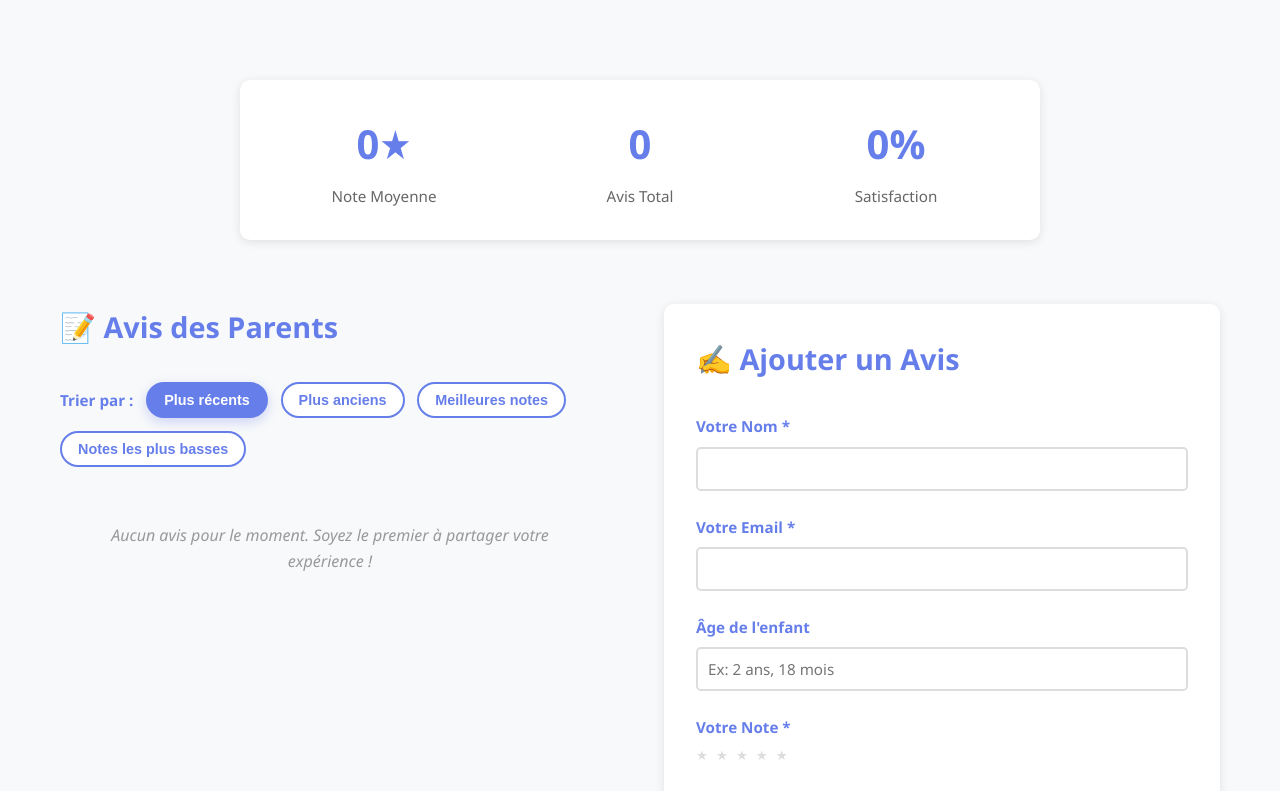
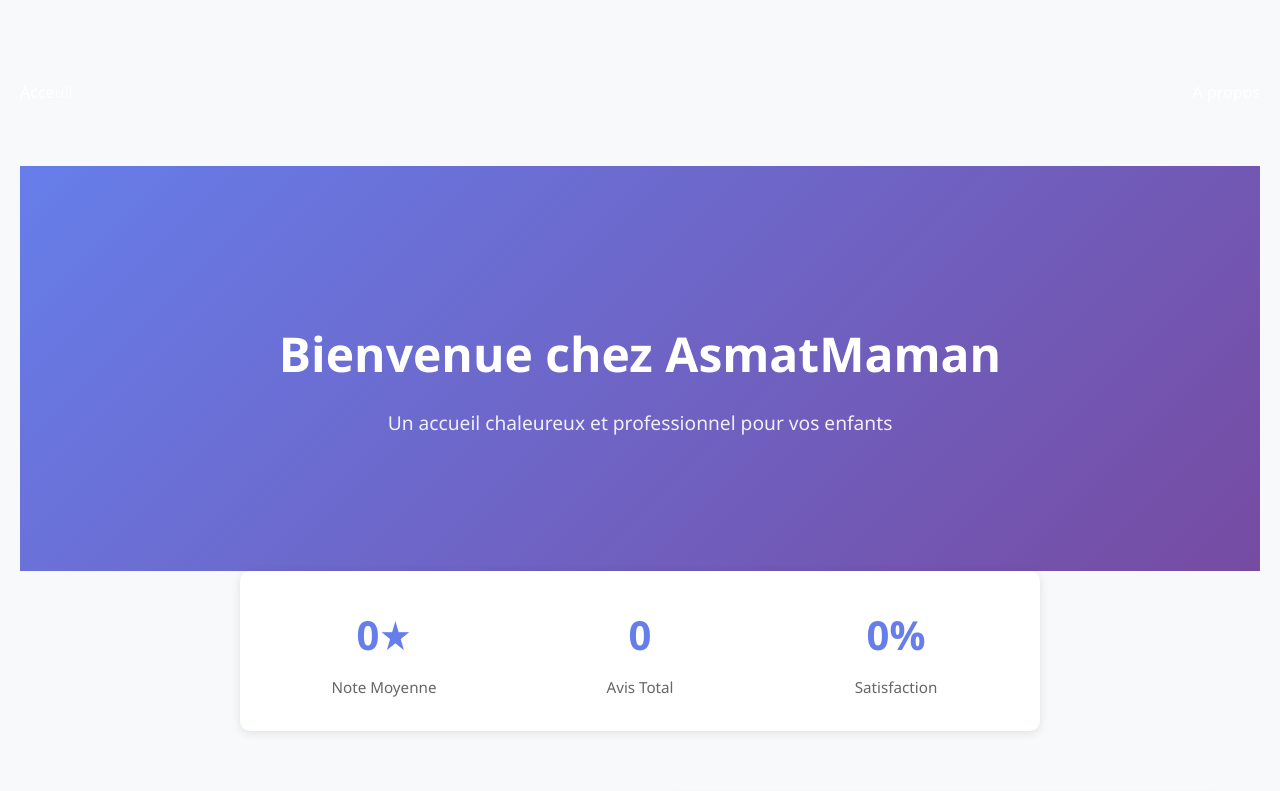
Before and after one commit to anesghazidev/AsmatNextApp, a Next.js app: page /avis in a window 1280 px wide. Shown: the top 791 px of the page. Built offline with nearby package versions, Linux system fonts and the light colour scheme; no server answers; the database is empty.

Commit message:
last commit

```diff
--- a/src/app/avis/page.js
+++ b/src/app/avis/page.js
@@ -1,4 +1,6 @@
 // DB helper will be imported dynamically inside the component
+import Hero from "@/components/hero";
+import Nav from "@/components/nav";
 import "@/avis.style.css"
 import "@/style.css"
 
@@ -35,6 +37,8 @@ export default async function Avis() {
 
   return (
     <main>
+      <Nav />
+      <Hero />
       <div className="container">
         <div className="stats">
           <div>
```
